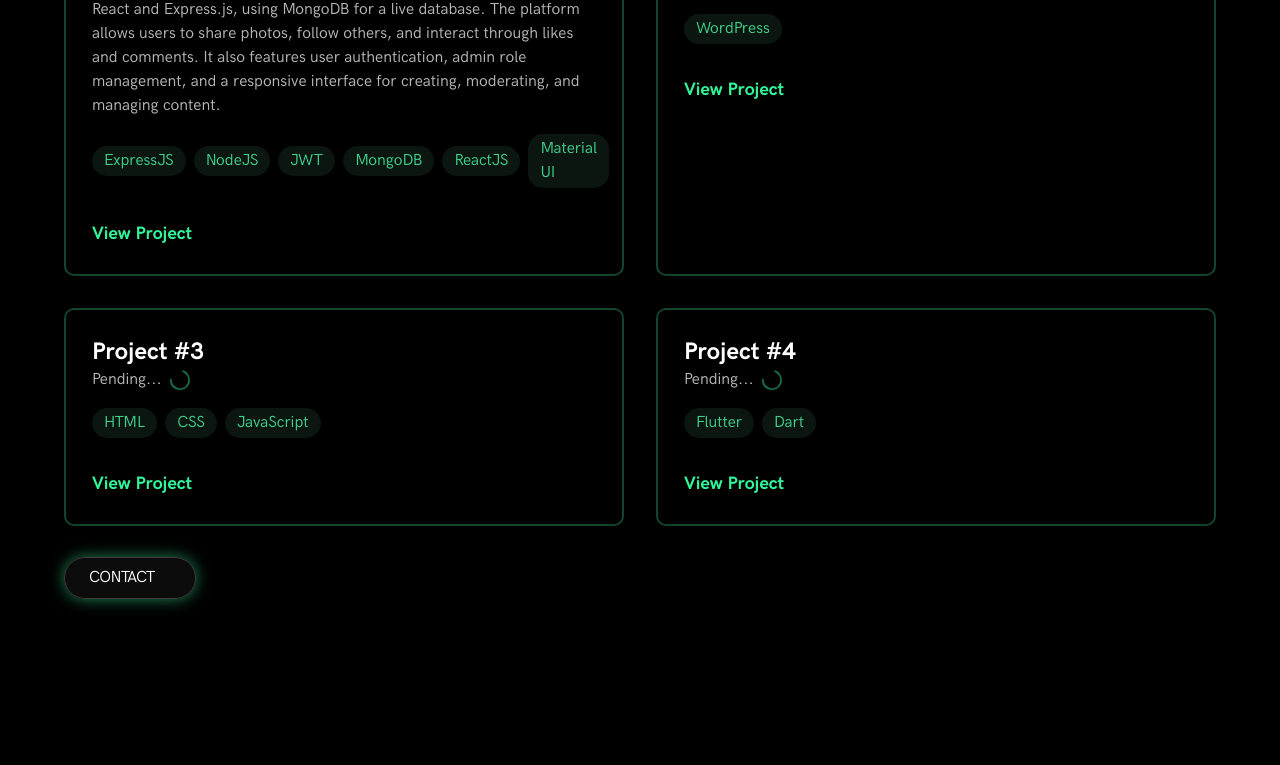
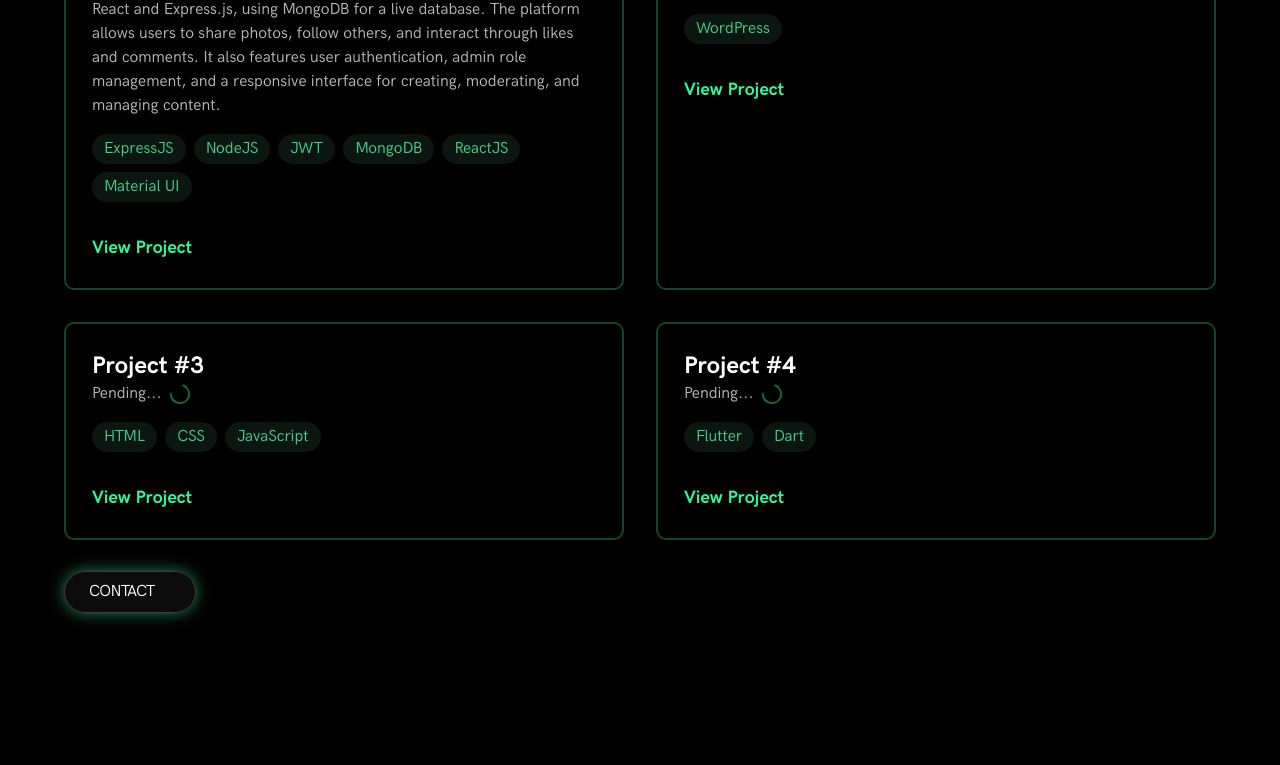
Before and after one commit to maxl09/my-portfolio, a React (Vite) app: page / in a window 1280 px wide. Shown: the part 3029-3794 px from the top of the page. Built offline with nearby package versions, Linux system fonts and the light colour scheme; some icons are missing.

Commit message:
Add Instagram Clone project

```diff
--- a/src/components/Projects.jsx
+++ b/src/components/Projects.jsx
@@ -80,7 +80,7 @@ const Projects = () => {
                                     {project.description.toLowerCase().includes('pending') &&
                                         <CircularProgress size={20} />}
                                 </Box>
-                                <Box sx={{ display: 'flex', justifyContent: 'start', alignItems: 'center', gap: 1 }}>
+                                <Box sx={{ display: 'flex', justifyContent: 'start', alignItems: 'center', gap: 1, flexWrap: 'wrap' }}>
                                     {project.languages.map((lang) => (
                                         <Box sx={{ backgroundColor: 'rgb(12, 22, 17)', borderRadius: '15px', width: 'fit-content', padding: '3px 12px' }}>
                                             <Typography sx={{ color: 'rgb(63, 208, 140)' }}>
```
